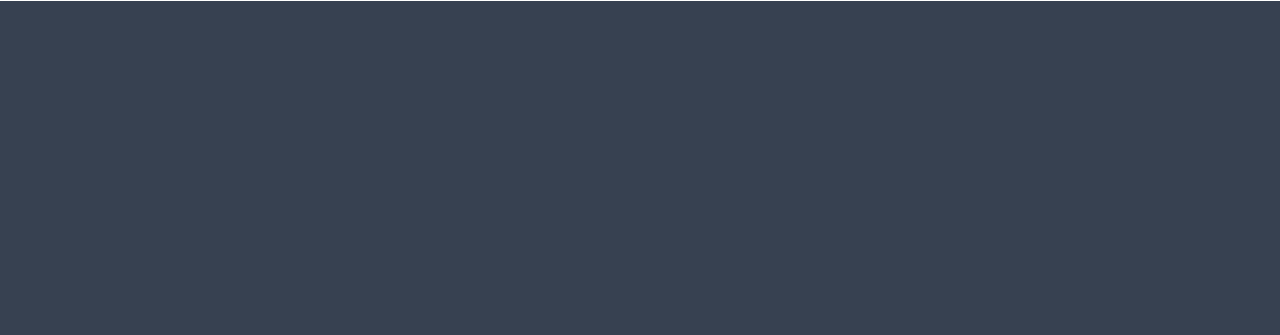
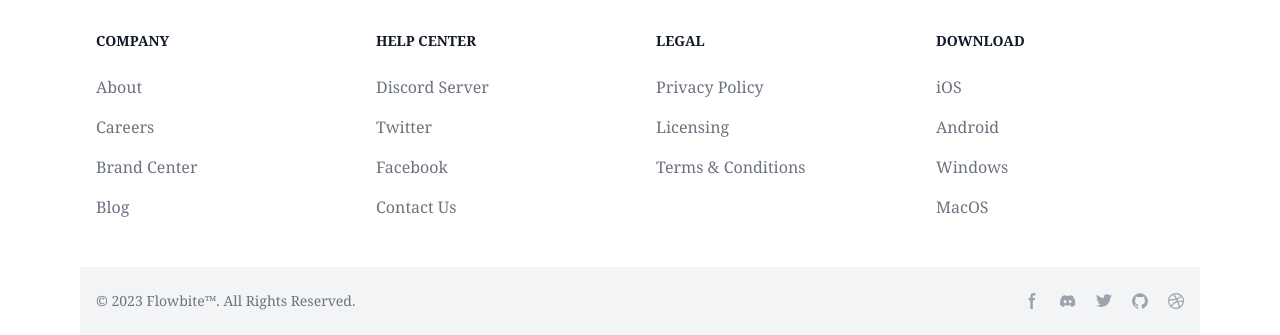
Before and after one commit to aminaozil/Woute_xamxam, a Django app: page / in a window 1280 px wide. Shown: the part 799-1134 px from the top of the page. Before the commit the page ends 800 px from the top, so only its background shows below. Run offline with Django 5.2, Linux system fonts and the light colour scheme; some libraries are stand-ins or nearby versions.

Commit message:
front footer

```diff
--- a/articles/urls.py
+++ b/articles/urls.py
@@ -1,4 +1,4 @@
-from .views import add_articles, home, list_articles, details_articles, update_articles
+from .views import add_articles, home, list_articles, details_articles, update_articles, delete_articles
 from django.urls import path
 
 
@@ -7,5 +7,6 @@ urlpatterns = [
     path("add_articles/", add_articles, name="add_articles"),
     path("list_articles/", list_articles, name="list_articles"),
     path("details_articles/", details_articles, name="details_articles"),
-    path("update_articles/", update_articles, name="update_articles")
+    path("update_articles/", update_articles, name="update_articles"),
+    path("delete_articles/", delete_articles, name="delete_articles")
 ]
--- a/articles/views.py
+++ b/articles/views.py
@@ -16,3 +16,6 @@ def details_articles(request):
 
 def update_articles(request):
     return render(request, "articles/update_article.html")
+
+def delete_articles(request):
+    return render(request, "articles/delete_article.html")
--- a/templates/articles/delete_article.html
+++ b/templates/articles/delete_article.html
@@ -1,4 +1,4 @@
-{% extends "pages/base.html" %}
+{% extends "partials/base.html" %}
 
 {% block content %}
     <div  class="bg-white shadow-md max-w-sm mx-auto border border-gray-400 rounded-2xl m-8 pb-10 pt-10 pr-10 pl-10">
--- a/templates/partials/base.html
+++ b/templates/partials/base.html
@@ -19,5 +19,6 @@
 
         {% endblock  %}
     </div>
+    {% include "partials/footer.html" %}
   </body>
 </html>
--- /dev/null
+++ b/templates/partials/footer.html
@@ -0,0 +1,111 @@
+
+
+{% block content %}
+    <footer class="bg-white dark:bg-gray-900">
+        <div class="mx-auto w-full max-w-screen-xl">
+        <div class="grid grid-cols-2 gap-8 px-4 py-6 lg:py-8 md:grid-cols-4">
+            <div>
+                <h2 class="mb-6 text-sm font-semibold text-gray-900 uppercase dark:text-white">Company</h2>
+                <ul class="text-gray-500 dark:text-gray-400 font-medium">
+                    <li class="mb-4">
+                        <a href="#" class=" hover:underline">About</a>
+                    </li>
+                    <li class="mb-4">
+                        <a href="#" class="hover:underline">Careers</a>
+                    </li>
+                    <li class="mb-4">
+                        <a href="#" class="hover:underline">Brand Center</a>
+                    </li>
+                    <li class="mb-4">
+                        <a href="#" class="hover:underline">Blog</a>
+                    </li>
+                </ul>
+            </div>
+            <div>
+                <h2 class="mb-6 text-sm font-semibold text-gray-900 uppercase dark:text-white">Help center</h2>
+                <ul class="text-gray-500 dark:text-gray-400 font-medium">
+                    <li class="mb-4">
+                        <a href="#" class="hover:underline">Discord Server</a>
+                    </li>
+                    <li class="mb-4">
+                        <a href="#" class="hover:underline">Twitter</a>
+                    </li>
+                    <li class="mb-4">
+                        <a href="#" class="hover:underline">Facebook</a>
+                    </li>
+                    <li class="mb-4">
+                        <a href="#" class="hover:underline">Contact Us</a>
+                    </li>
+                </ul>
+            </div>
+            <div>
+                <h2 class="mb-6 text-sm font-semibold text-gray-900 uppercase dark:text-white">Legal</h2>
+                <ul class="text-gray-500 dark:text-gray-400 font-medium">
+                    <li class="mb-4">
+                        <a href="#" class="hover:underline">Privacy Policy</a>
+                    </li>
+                    <li class="mb-4">
+                        <a href="#" class="hover:underline">Licensing</a>
+                    </li>
+                    <li class="mb-4">
+                        <a href="#" class="hover:underline">Terms &amp; Conditions</a>
+                    </li>
+                </ul>
+            </div>
+            <div>
+                <h2 class="mb-6 text-sm font-semibold text-gray-900 uppercase dark:text-white">Download</h2>
+                <ul class="text-gray-500 dark:text-gray-400 font-medium">
+                    <li class="mb-4">
+                        <a href="#" class="hover:underline">iOS</a>
+                    </li>
+                    <li class="mb-4">
+                        <a href="#" class="hover:underline">Android</a>
+                    </li>
+                    <li class="mb-4">
+                        <a href="#" class="hover:underline">Windows</a>
+                    </li>
+                    <li class="mb-4">
+                        <a href="#" class="hover:underline">MacOS</a>
+                    </li>
+                </ul>
+            </div>
+        </div>
+        <div class="px-4 py-6 bg-gray-100 dark:bg-gray-700 md:flex md:items-center md:justify-between">
+            <span class="text-sm text-gray-500 dark:text-gray-300 sm:text-center">© 2023 <a href="https://flowbite.com/">Flowbite™</a>. All Rights Reserved.
+            </span>
+            <div class="flex mt-4 sm:justify-center md:mt-0 space-x-5 rtl:space-x-reverse">
+                <a href="#" class="text-gray-400 hover:text-gray-900 dark:hover:text-white">
+                    <svg class="w-4 h-4" aria-hidden="true" xmlns="http://www.w3.org/2000/svg" fill="currentColor" viewBox="0 0 8 19">
+                            <path fill-rule="evenodd" d="M6.135 3H8V0H6.135a4.147 4.147 0 0 0-4.142 4.142V6H0v3h2v9.938h3V9h2.021l.592-3H5V3.591A.6.6 0 0 1 5.592 3h.543Z" clip-rule="evenodd"/>
+                        </svg>
+                    <span class="sr-only">Facebook page</span>
+                </a>
+                <a href="#" class="text-gray-400 hover:text-gray-900 dark:hover:text-white">
+                    <svg class="w-4 h-4" aria-hidden="true" xmlns="http://www.w3.org/2000/svg" fill="currentColor" viewBox="0 0 21 16">
+                            <path d="M16.942 1.556a16.3 16.3 0 0 0-4.126-1.3 12.04 12.04 0 0 0-.529 1.1 15.175 15.175 0 0 0-4.573 0 11.585 11.585 0 0 0-.535-1.1 16.274 16.274 0 0 0-4.129 1.3A17.392 17.392 0 0 0 .182 13.218a15.785 15.785 0 0 0 4.963 2.521c.41-.564.773-1.16 1.084-1.785a10.63 10.63 0 0 1-1.706-.83c.143-.106.283-.217.418-.33a11.664 11.664 0 0 0 10.118 0c.137.113.277.224.418.33-.544.328-1.116.606-1.71.832a12.52 12.52 0 0 0 1.084 1.785 16.46 16.46 0 0 0 5.064-2.595 17.286 17.286 0 0 0-2.973-11.59ZM6.678 10.813a1.941 1.941 0 0 1-1.8-2.045 1.93 1.93 0 0 1 1.8-2.047 1.919 1.919 0 0 1 1.8 2.047 1.93 1.93 0 0 1-1.8 2.045Zm6.644 0a1.94 1.94 0 0 1-1.8-2.045 1.93 1.93 0 0 1 1.8-2.047 1.918 1.918 0 0 1 1.8 2.047 1.93 1.93 0 0 1-1.8 2.045Z"/>
+                        </svg>
+                    <span class="sr-only">Discord community</span>
+                </a>
+                <a href="#" class="text-gray-400 hover:text-gray-900 dark:hover:text-white">
+                    <svg class="w-4 h-4" aria-hidden="true" xmlns="http://www.w3.org/2000/svg" fill="currentColor" viewBox="0 0 20 17">
+                        <path fill-rule="evenodd" d="M20 1.892a8.178 8.178 0 0 1-2.355.635 4.074 4.074 0 0 0 1.8-2.235 8.344 8.344 0 0 1-2.605.98A4.13 4.13 0 0 0 13.85 0a4.068 4.068 0 0 0-4.1 4.038 4 4 0 0 0 .105.919A11.705 11.705 0 0 1 1.4.734a4.006 4.006 0 0 0 1.268 5.392 4.165 4.165 0 0 1-1.859-.5v.05A4.057 4.057 0 0 0 4.1 9.635a4.19 4.19 0 0 1-1.856.07 4.108 4.108 0 0 0 3.831 2.807A8.36 8.36 0 0 1 0 14.184 11.732 11.732 0 0 0 6.291 16 11.502 11.502 0 0 0 17.964 4.5c0-.177 0-.35-.012-.523A8.143 8.143 0 0 0 20 1.892Z" clip-rule="evenodd"/>
+                    </svg>
+                    <span class="sr-only">Twitter page</span>
+                </a>
+                <a href="#" class="text-gray-400 hover:text-gray-900 dark:hover:text-white">
+                    <svg class="w-4 h-4" aria-hidden="true" xmlns="http://www.w3.org/2000/svg" fill="currentColor" viewBox="0 0 20 20">
+                            <path fill-rule="evenodd" d="M10 .333A9.911 9.911 0 0 0 6.866 19.65c.5.092.678-.215.678-.477 0-.237-.01-1.017-.014-1.845-2.757.6-3.338-1.169-3.338-1.169a2.627 2.627 0 0 0-1.1-1.451c-.9-.615.07-.6.07-.6a2.084 2.084 0 0 1 1.518 1.021 2.11 2.11 0 0 0 2.884.823c.044-.503.268-.973.63-1.325-2.2-.25-4.516-1.1-4.516-4.9A3.832 3.832 0 0 1 4.7 7.068a3.56 3.56 0 0 1 .095-2.623s.832-.266 2.726 1.016a9.409 9.409 0 0 1 4.962 0c1.89-1.282 2.717-1.016 2.717-1.016.366.83.402 1.768.1 2.623a3.827 3.827 0 0 1 1.02 2.659c0 3.807-2.319 4.644-4.525 4.889a2.366 2.366 0 0 1 .673 1.834c0 1.326-.012 2.394-.012 2.72 0 .263.18.572.681.475A9.911 9.911 0 0 0 10 .333Z" clip-rule="evenodd"/>
+                    </svg>
+                    <span class="sr-only">GitHub account</span>
+                </a>
+                <a href="#" class="text-gray-400 hover:text-gray-900 dark:hover:text-white">
+                    <svg class="w-4 h-4" aria-hidden="true" xmlns="http://www.w3.org/2000/svg" fill="currentColor" viewBox="0 0 20 20">
+                        <path fill-rule="evenodd" d="M10 0a10 10 0 1 0 10 10A10.009 10.009 0 0 0 10 0Zm6.613 4.614a8.523 8.523 0 0 1 1.93 5.32 20.094 20.094 0 0 0-5.949-.274c-.059-.149-.122-.292-.184-.441a23.879 23.879 0 0 0-.566-1.239 11.41 11.41 0 0 0 4.769-3.366ZM8 1.707a8.821 8.821 0 0 1 2-.238 8.5 8.5 0 0 1 5.664 2.152 9.608 9.608 0 0 1-4.476 3.087A45.758 45.758 0 0 0 8 1.707ZM1.642 8.262a8.57 8.57 0 0 1 4.73-5.981A53.998 53.998 0 0 1 9.54 7.222a32.078 32.078 0 0 1-7.9 1.04h.002Zm2.01 7.46a8.51 8.51 0 0 1-2.2-5.707v-.262a31.64 31.64 0 0 0 8.777-1.219c.243.477.477.964.692 1.449-.114.032-.227.067-.336.1a13.569 13.569 0 0 0-6.942 5.636l.009.003ZM10 18.556a8.508 8.508 0 0 1-5.243-1.8 11.717 11.717 0 0 1 6.7-5.332.509.509 0 0 1 .055-.02 35.65 35.65 0 0 1 1.819 6.476 8.476 8.476 0 0 1-3.331.676Zm4.772-1.462A37.232 37.232 0 0 0 13.113 11a12.513 12.513 0 0 1 5.321.364 8.56 8.56 0 0 1-3.66 5.73h-.002Z" clip-rule="evenodd"/>
+                    </svg>
+                    <span class="sr-only">Dribbble account</span>
+                </a>
+            </div>
+        </div>
+        </div>
+    </footer>
+{% endblock %}
--- a/templates/partials/nav.html
+++ b/templates/partials/nav.html
@@ -1,6 +1,6 @@
 {% load static %}
 <div>
-    <nav class="bg-white dark:bg-gray-900 fixed w-full z-20 top-0 start-0 border-b border-gray-200 dark:border-gray-600">
+    <nav class="bg-white dark:bg-[#4a355b] fixed w-full z-20 top-0 start-0 border-b border-[#4a355b] dark:border-[#4a355b]">
         <div class="max-w-screen-xl flex flex-wrap items-center justify-between mx-auto p-4">
         <a href="#" class="flex items-center space-x-3 rtl:space-x-reverse">
 
```
Also changed, not shown: templates/articles/derniere_articles.html (added, +59 -0 lines), templates/articles/details_article.html (+21 -8 lines), templates/utilisateurs/login.html (+28 -0 lines), templates/utilisateurs/register.html (+36 -0 lines).
